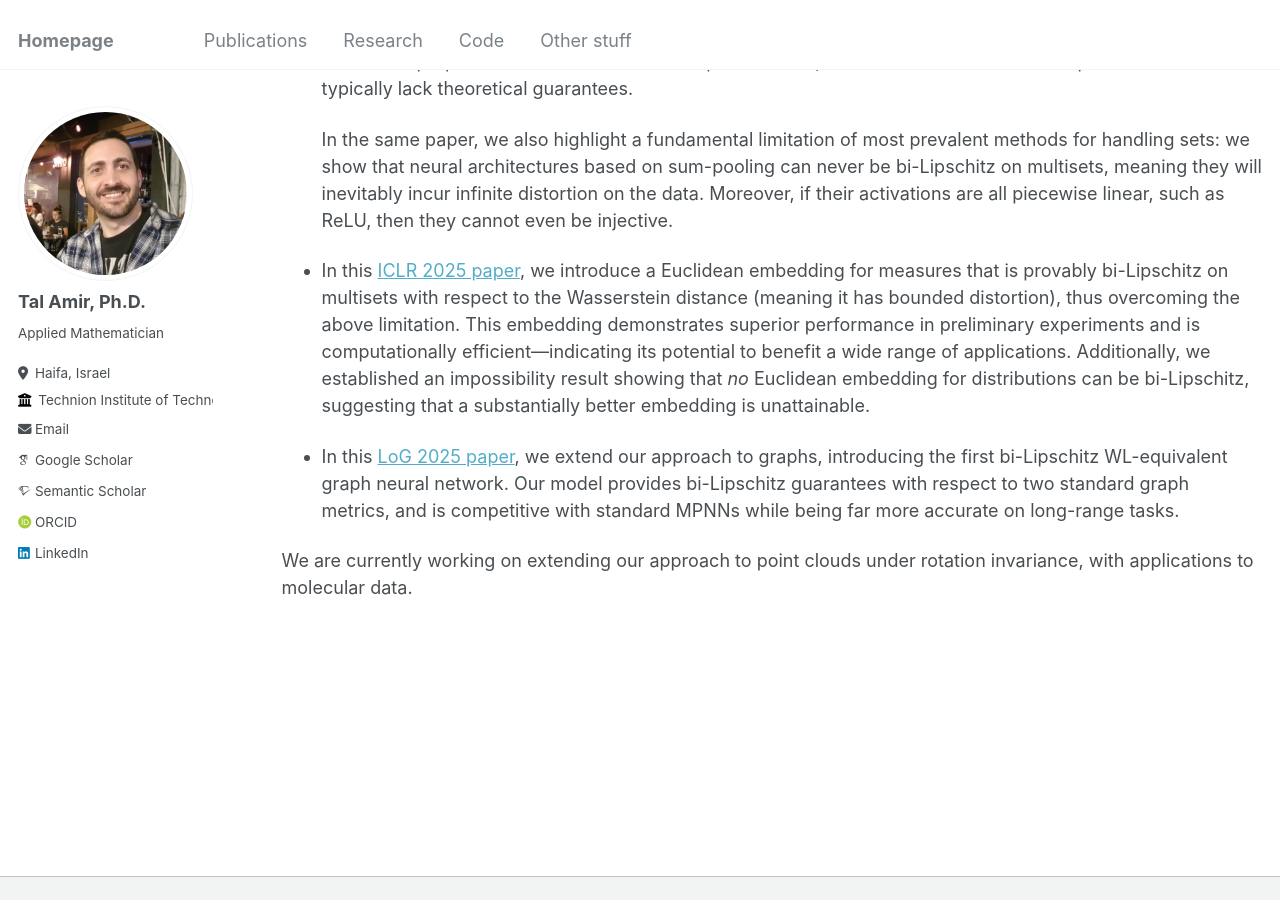
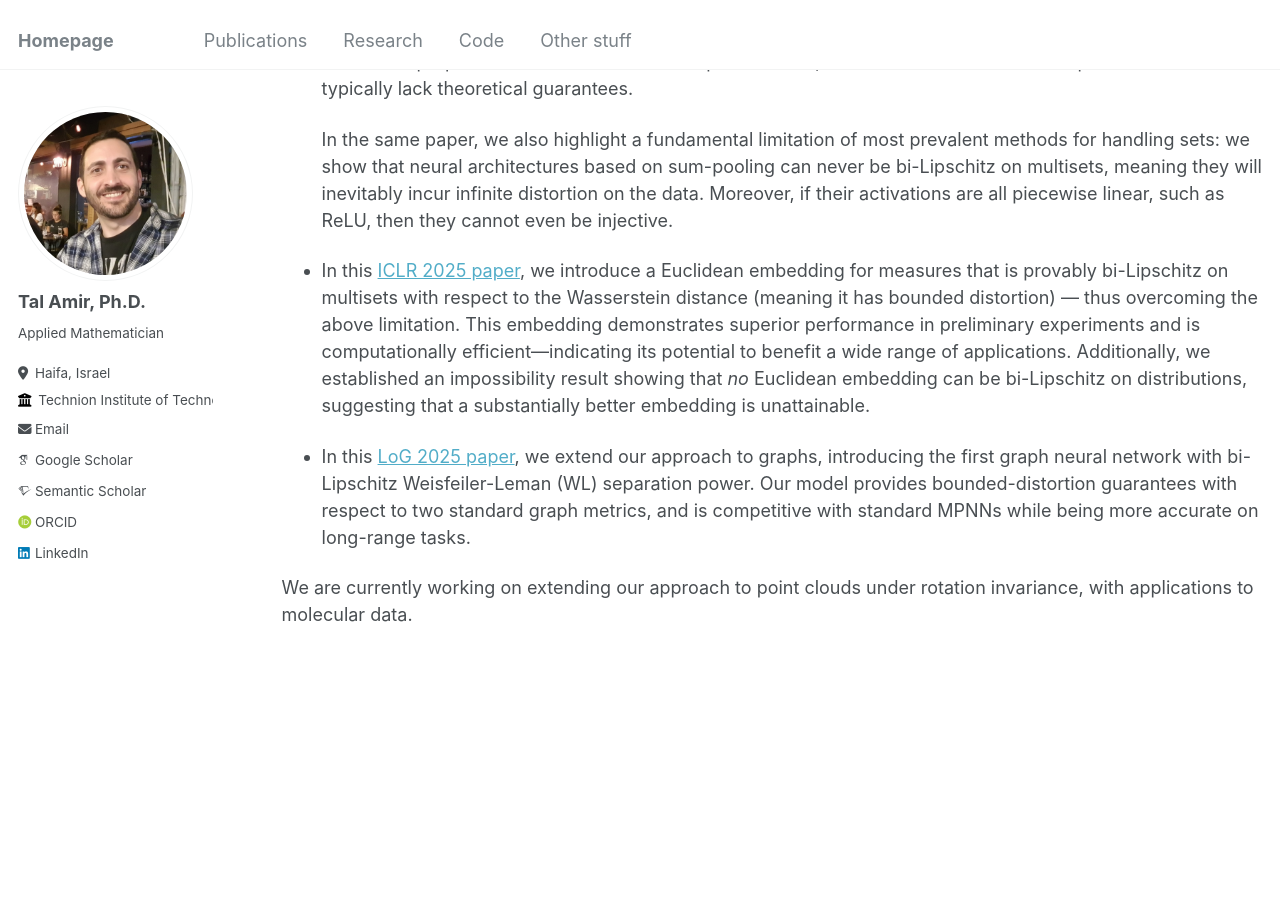
Before and after one commit to tal-amir/tal-amir.github.io, a Jekyll site: the page built from _pages/research.md, in a window 1280 px wide and 900 px high, scrolled down 730 px. Built offline with Jekyll 4.4.1, drawn with Linux system fonts in a browser that asks for light colours; some web fonts are replaced.

Commit message:
Refreshing homepage

```diff
--- a/_pages/research.md
+++ b/_pages/research.md
@@ -24,8 +24,8 @@ Our group's efforts have produced several results addressing these challenges, p
 
   In the same paper, we also highlight a fundamental limitation of most prevalent methods for handling sets: we show that neural architectures based on sum-pooling can never be bi-Lipschitz on multisets, meaning they will inevitably incur infinite distortion on the data. Moreover, if their activations are all piecewise linear, such as ReLU, then they cannot even be injective.
 
-- In this [ICLR 2025 paper](https://tal-amir.github.io/publication/2024-05%20Fourier%20Sliced-Wasserstein%20Embedding), we introduce a Euclidean embedding for measures that is provably bi-Lipschitz on multisets with respect to the Wasserstein distance (meaning it has bounded distortion), thus overcoming the above limitation. This embedding demonstrates superior performance in preliminary experiments and is computationally efficient—indicating its potential to benefit a wide range of applications. Additionally, we established an impossibility result showing that _no_ Euclidean embedding for distributions can be bi-Lipschitz, suggesting that a substantially better embedding is unattainable.
+- In this [ICLR 2025 paper](https://tal-amir.github.io/publication/2024-05%20Fourier%20Sliced-Wasserstein%20Embedding), we introduce a Euclidean embedding for measures that is provably bi-Lipschitz on multisets with respect to the Wasserstein distance (meaning it has bounded distortion) — thus overcoming the above limitation. This embedding demonstrates superior performance in preliminary experiments and is computationally efficient—indicating its potential to benefit a wide range of applications. Additionally, we established an impossibility result showing that _no_ Euclidean embedding can be bi-Lipschitz on distributions, suggesting that a substantially better embedding is unattainable.
 
-- In this [LoG 2025 paper](https://tal-amir.github.io/publication/2024-10%20FSWGNN), we extend our approach to graphs, introducing the first bi-Lipschitz WL-equivalent graph neural network. Our model provides bi-Lipschitz guarantees with respect to two standard graph metrics, and is competitive with standard MPNNs while being far more accurate on long-range tasks.
+- In this [LoG 2025 paper](https://tal-amir.github.io/publication/2024-10%20FSWGNN), we extend our approach to graphs, introducing the first graph neural network with bi-Lipschitz Weisfeiler-Leman (WL) separation power. Our model provides bounded-distortion guarantees with respect to two standard graph metrics, and is competitive with standard MPNNs while being more accurate on long-range tasks.
 
 We are currently working on extending our approach to point clouds under rotation invariance, with applications to molecular data.
```
